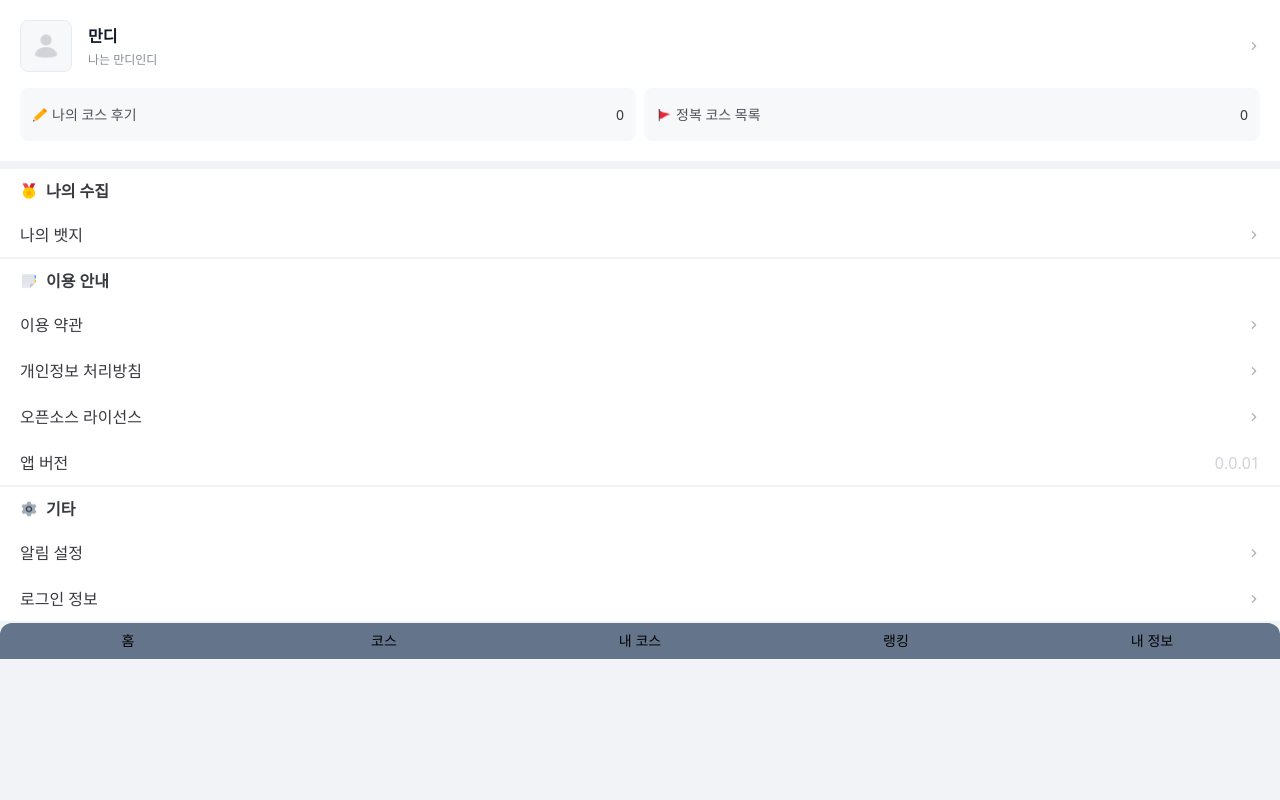
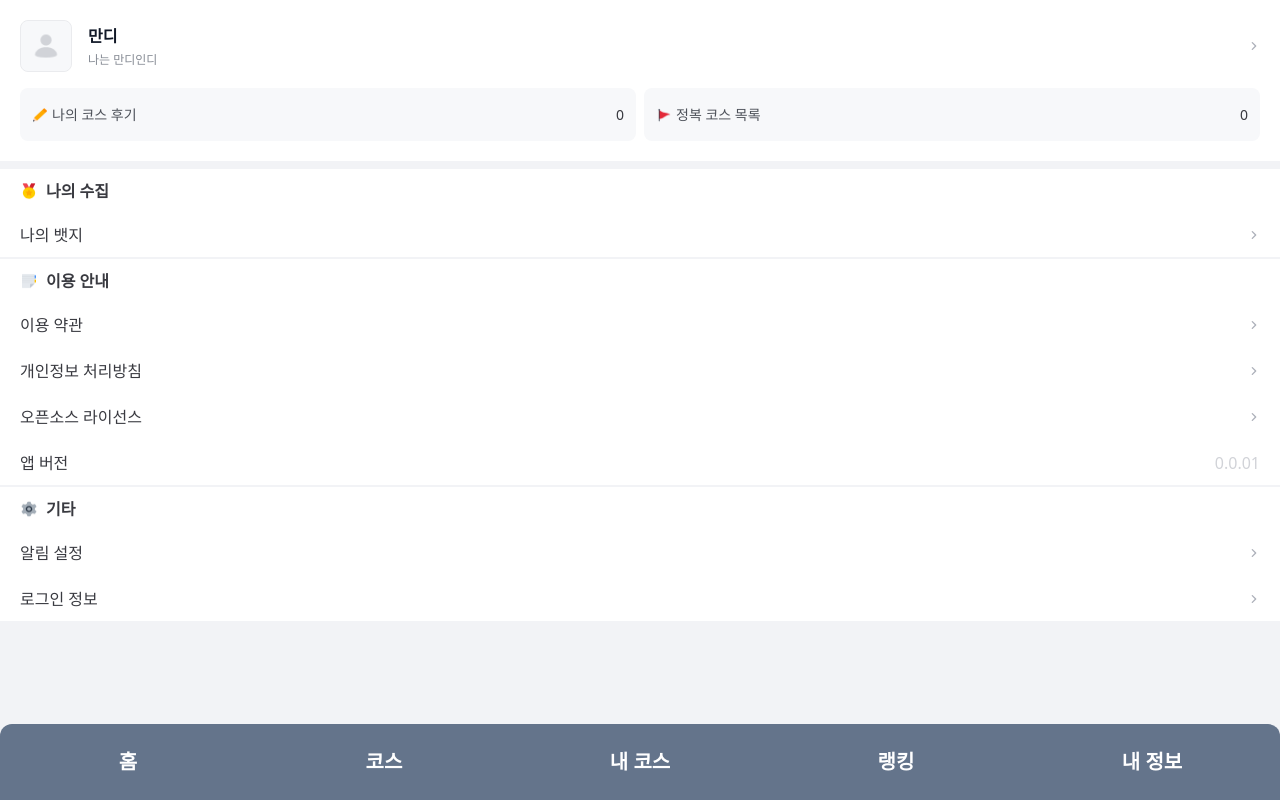
Before and after one commit to kakao-travel-mandi/mandi-web, a React (Vite) app: page / in a window 1280 px wide. Built offline with nearby package versions, Linux system fonts and the light colour scheme.

Commit message:
navbar updated

```diff
--- a/src/App.tsx
+++ b/src/App.tsx
@@ -4,10 +4,10 @@ import { NavBar } from "./components/Layout/NavBar";
 
 function App() {
   return (
-    <>
+    <div className=" w-[100vw] h-[100dvh] flex flex-col justify-between">
       <MyPage />
       <NavBar />
-    </>
+    </div>
   );
 }
 
--- a/src/components/Layout/NavButton.tsx
+++ b/src/components/Layout/NavButton.tsx
@@ -2,7 +2,7 @@ import { Button } from "@/components/ui/button";
 
 export const NavButtonComponent = ({ title }: { title: string }) => {
   return (
-    <Button className="flex justify-center items-center h-full w-full">
+    <Button className="flex justify-center items-center h-full w-full py-6 font-bold text-white hover:bg-slate-200 hover:text-black rounded-none text-xl">
       {title}
     </Button>
   );
--- a/src/pages/MyPage.tsx
+++ b/src/pages/MyPage.tsx
@@ -3,8 +3,7 @@ import ProfileTab from "../components/ProfileTab";
 import set01 from "/assets/pngs/set01.png";
 import set02 from "/assets/pngs/set02.png";
 import set03 from "/assets/pngs/set03.png";
-import {RightArrow} from "@/components/icons";
-
+import { RightArrow } from "@/components/icons";
 
 const dummyUser = {
   name: "만디",
@@ -78,7 +77,7 @@ function MyPage() {
     ? MypageList
     : MypageList.filter((item) => item.id === 2);
   return (
-    <>
+    <div>
       <ProfileTab user={dummyUser} />
       {filteredMypageList.map((item) => (
         <ListWrapper
@@ -88,7 +87,7 @@ function MyPage() {
           key={item.id}
         />
       ))}
-    </>
+    </div>
   );
 }
 
```
Also changed, not shown: 1 other file (tests, documents, lock files or other folders).
